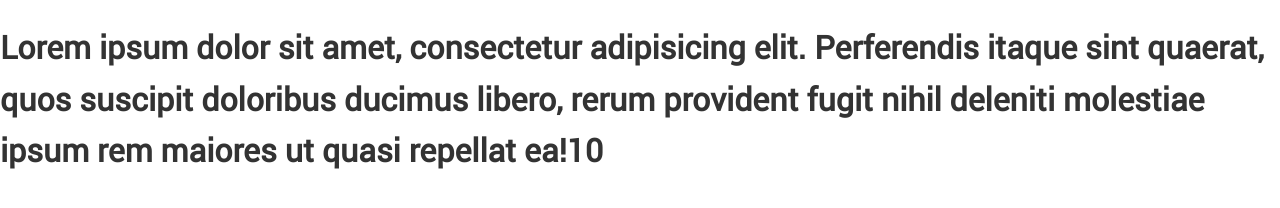
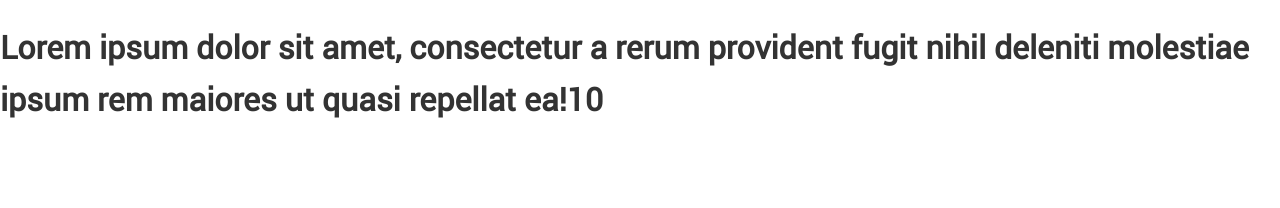
Before and after one commit to denysfurman/practice, a plain HTML site: page index.html in a window 1280 px wide. Drawn offline with Linux system fonts and the light colour scheme.

Commit message:
second_comit

```diff
--- a/index.html
+++ b/index.html
@@ -32,7 +32,7 @@
 
 <body>
 
-<h1>Lorem ipsum dolor sit amet, consectetur adipisicing elit. Perferendis itaque sint quaerat, quos suscipit doloribus ducimus libero, rerum provident fugit nihil deleniti molestiae ipsum rem maiores ut quasi repellat ea!10</h1>
+<h1>Lorem ipsum dolor sit amet, consectetur a rerum provident fugit nihil deleniti molestiae ipsum rem maiores ut quasi repellat ea!10</h1>
 
 	<!--[if lt IE 9]>
 	<script src="libs/html5shiv/es5-shim.min.js"></script>
```
